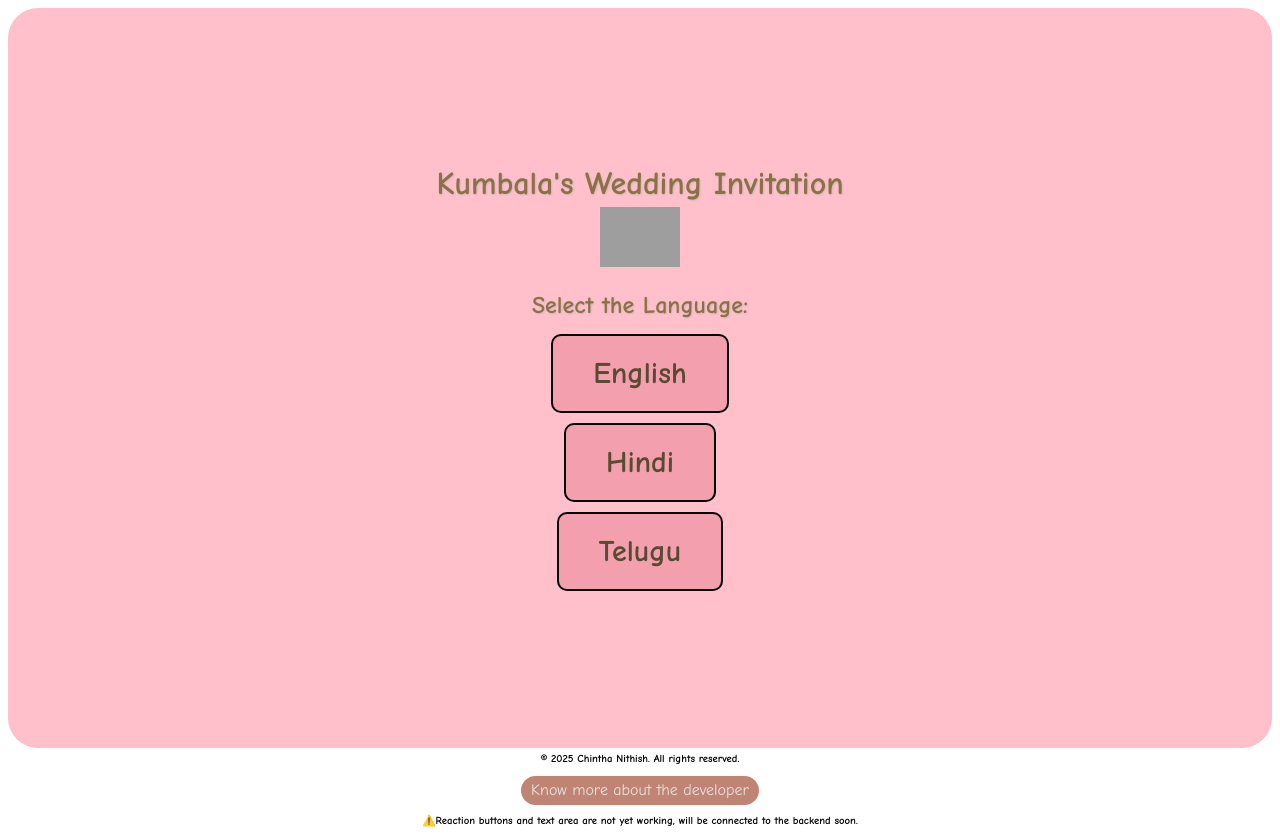
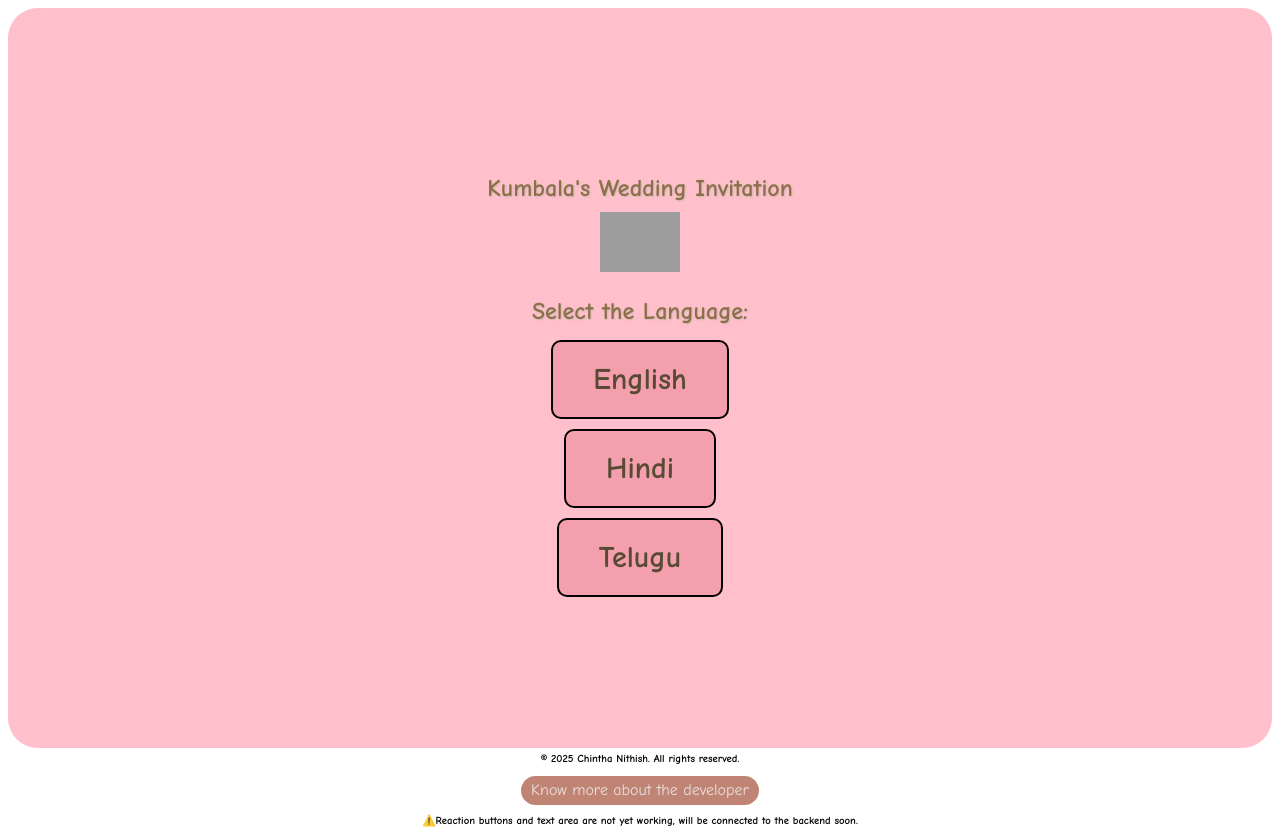
Before and after one commit to CHNITHISH/wed, a plain HTML site: page index.html in a window 1280 px wide. Drawn offline with Linux system fonts and the light colour scheme; grey boxes are pictures that could not be loaded.

Commit message:
Update index.html

```diff
--- a/index.html
+++ b/index.html
@@ -33,7 +33,7 @@
 </head>
 <body>
     <div class="language-selection">
-        <h1>Kumbala's Wedding Invitation</h1>
+        <h2>Kumbala's Wedding Invitation</h2>
         <img src="vinayaka.png" alt="Vinayaka" class="vinayaka-image">
 
         <h2>Select the Language:</h2>
```
